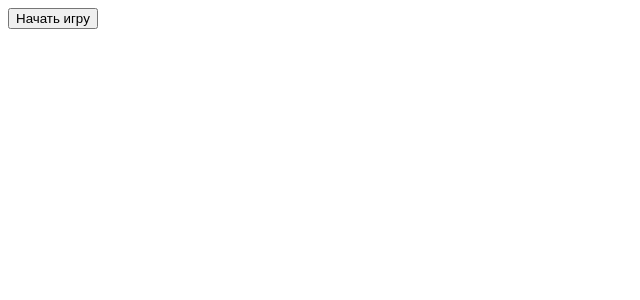
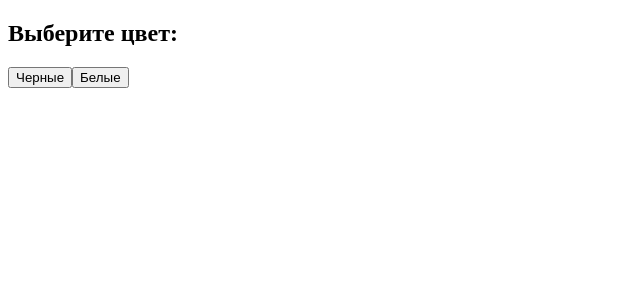
Before and after one commit to 1lyaTormanov/chess, a React (Create React App) app: page / in a window 1280 px wide. Shown: the top 300 px of the page, without its empty margins (0-640 px from the left). Built offline with nearby package versions, Linux system fonts and the light colour scheme.

Commit message:
Добавил атаку для пешек

```diff
--- a/package.json
+++ b/package.json
@@ -44,6 +44,8 @@
     ]
   },
   "devDependencies": {
-    "fp-ts": "^2.12.3"
+    "fp-ts": "^2.12.3",
+    "react-router": "^6.4.1",
+    "react-router-dom": "^6.4.1"
   }
 }
--- a/src/App.tsx
+++ b/src/App.tsx
@@ -1,16 +1,29 @@
 import React, {useState} from 'react';
 import {Board} from "./Board";
+import {ColorType} from "./types";
 
 
 function App() {
-    const [start, setStart] = useState<boolean>(false)
+    const [start, setStart] = useState<boolean>(false);
+    const [figuresColor, setFiguresColor] = useState<ColorType | undefined>();
   return (
     <div className="App">
-      <button onClick={()=> setStart(!start)}>
-          {start? 'Закончить игру': 'Начать игру'}
-      </button>
-        {start &&
-            <Board isStarted={start}/>
+      <div>
+          <h2>Выберите цвет:</h2>
+          <button onClick={()=> setFiguresColor(ColorType.BLACK)}>
+              Черные
+          </button>
+          <button onClick={()=> setFiguresColor(ColorType.WHITE)}>
+              Белые
+          </button>
+      </div>
+        {figuresColor &&
+            <button onClick={()=> setStart(!start)}>
+                {start? 'Закончить игру': 'Начать игру'}
+            </button>
+        }
+        {start && figuresColor &&
+            <Board figuresColor={figuresColor} isStarted={start}/>
         }
     </div>
   );
--- a/src/Board.tsx
+++ b/src/Board.tsx
@@ -9,7 +9,8 @@ import {initFigures} from "./data/data_creator";
 
 
 interface Props{
-    isStarted: boolean
+    isStarted: boolean,
+    figuresColor: ColorType
 }
 
 export const Board: FC<Props> = (props) => {
@@ -45,14 +46,16 @@ export const Board: FC<Props> = (props) => {
 
     const updateCell = (cell: CellI) => {
         if(selectedFigure){
-            const result = board.map((row, index) => {
+            const result = board.map((row) => {
                 if(row.find((elem) => isXYEqual(cell.position, elem.position) )){
                     const rowIndex = row.findIndex(l => isXYEqual(cell.position, l.position));
                     row[rowIndex] = cell;
                 }
                 return row
             })
+
             setBoard(result)
+
             if(cell.figure && cell.figure.id !== selectedFigure.id){
                 setFigures(figures.filter(i => i.id !== cell.figure?.id))
                 setKilled([...killed, cell.figure]);
@@ -94,6 +97,7 @@ export const Board: FC<Props> = (props) => {
                                   key={index}
                                   updateCell={updateCell}
                                   figures={figures}
+                                  figuresColor={props.figuresColor}
                                   setFigures={setFigures}
                                   isAvailable={selectedFigure?.strategy(selectedFigure, cell, board.flat())}
                                   cell={cell}/>
--- a/src/Cell.tsx
+++ b/src/Cell.tsx
@@ -13,6 +13,7 @@ interface Props{
     figures: FigureI[],
     updateCell: (cell: CellI) => void,
     setFigures: (data: FigureI[]) => void,
+    figuresColor: ColorType
 }
 
 
@@ -24,6 +25,7 @@ export const Cell: FC<Props> = (
         isAvailable,
         figures,
         updateCell,
+        figuresColor,
         setFigures }
 ) => {
 
@@ -63,7 +65,7 @@ export const Cell: FC<Props> = (
             </div>
 
             {cell.figure && <img onClick={()=> {
-                if(!selectedFigure || selectedFigure.color === cell.figure?.color){
+                if((!selectedFigure || selectedFigure.color === cell.figure?.color) && figuresColor === cell.figure?.color ){
                     setSelectedFigure(cell.figure)
                 }
             }} src={cell.figure.img}/>}
--- a/src/data/strategies.ts
+++ b/src/data/strategies.ts
@@ -9,7 +9,7 @@ import {
 } from "./utils";
 
 export const horseStrategy = (current: FigureI, target: CellI): boolean => {
-    if(!isYEquals(current.position, target.position) && !hasAllyFigure(current, target) && !isXEquals(current.position, target.position)){
+    if(!isXYEqual(current.position, target.position) && !hasAllyFigure(current, target)){
         const module = getModule(current.position, target.position);
         return (module.x === 1 && module.y === 2) || (module.x === 2 && module.y === 1)
     }
@@ -17,14 +17,12 @@ export const horseStrategy = (current: FigureI, target: CellI): boolean => {
 }
 
 export const rookStrategy = (current: FigureI, target: CellI, array: CellI[]): boolean => {
-
-    return (isAvailableVertical(current, target.position, array)
-        || isAvailableHorizontal(current, target, array)
-    ) && !hasAllyFigure(current, target)  ;
+    return (isAvailableVertical(current, target.position, array) || isAvailableHorizontal(current, target, array))
+            && !hasAllyFigure(current, target);
 }
 
 export const bishopStrategy = (current: FigureI, target: CellI, array: CellI[]): boolean => {
-    if(!isYEquals(current.position, target.position) && !hasAllyFigure(current, target) && !isXEquals(current.position, target.position)){
+    if(!isXYEqual(current.position, target.position) && !hasAllyFigure(current, target)){
         return isAvailableDiagonal(current, target, array)
     }
     return false
@@ -32,17 +30,18 @@ export const bishopStrategy = (current: FigureI, target: CellI, array: CellI[]):
 
 export const queenStrategy = (current: FigureI, target: CellI , array: CellI[]): boolean => {
     return (
-            (isAvailableVertical(current, target.position, array)
-                || isAvailableHorizontal(current, target, array))
+            (
+            isAvailableVertical(current, target.position, array)
+            || isAvailableHorizontal(current, target, array))
             || isAvailableDiagonal(current, target, array)
            )
             &&
             !hasAllyFigure(current, target)
 }
 
-export const pawnStrategy = (current: FigureI, target: CellI): boolean => {
+export const pawnStrategy = (current: FigureI, target: CellI, array: CellI[]): boolean => {
     const module = getModule(current.position, target.position);
-    if(isXEquals(current.position, target.position) && !hasAllyFigure(current, target) && !isTurnRepeat(current,target) ){
+    if((isXEquals(current.position, target.position) && !target.figure) && !hasAllyFigure(current, target) && !isTurnRepeat(current,target) ){
         if(isInitialPosition(current)){
             return module.y <= 2
         }
@@ -50,12 +49,16 @@ export const pawnStrategy = (current: FigureI, target: CellI): boolean => {
             return isBlack(current.color) ? (current.position.y - target.position.y ) === -1 : (current.position.y - target.position.y ) === 1
         }
     }
+    if(isAvailableDiagonal(current, target, array) && target.figure && target.figure?.color !== current.color){
+       return isBlack(current.color) ? (current.position.y - target.position.y ) === -1 : (current.position.y - target.position.y ) === 1
+    }
     return false
 }
 
 export const kingStrategy = (current: FigureI, target: CellI, array: CellI[]) => {
     if((
-        (isYEquals(current.position, target.position)
+        (
+            isYEquals(current.position, target.position)
             || isXEquals(current.position, target.position))
             || isAvailableDiagonal(current, target, array))
             &&
```
Also changed, not shown: 1 other file (tests, documents, lock files or other folders).
